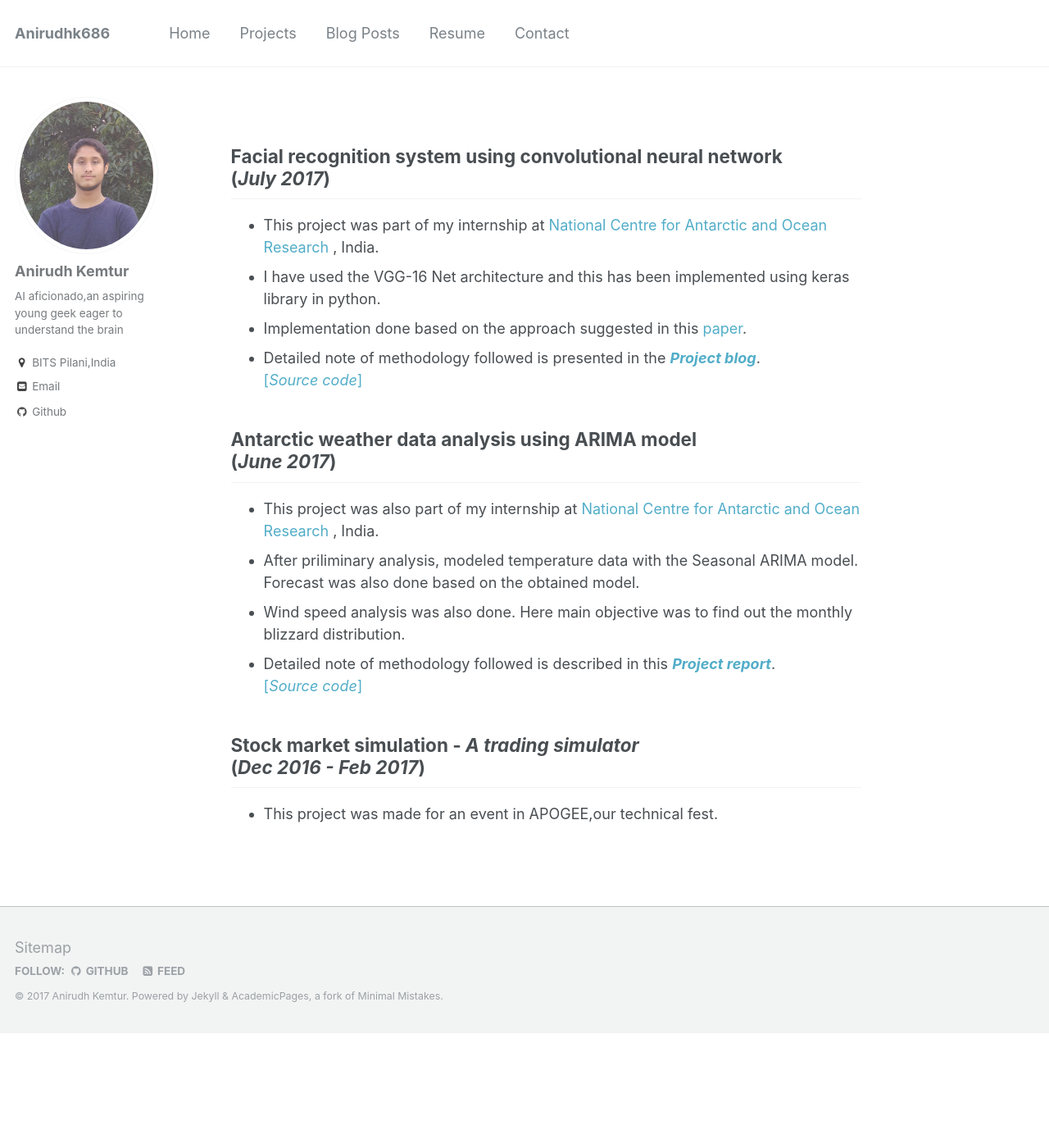
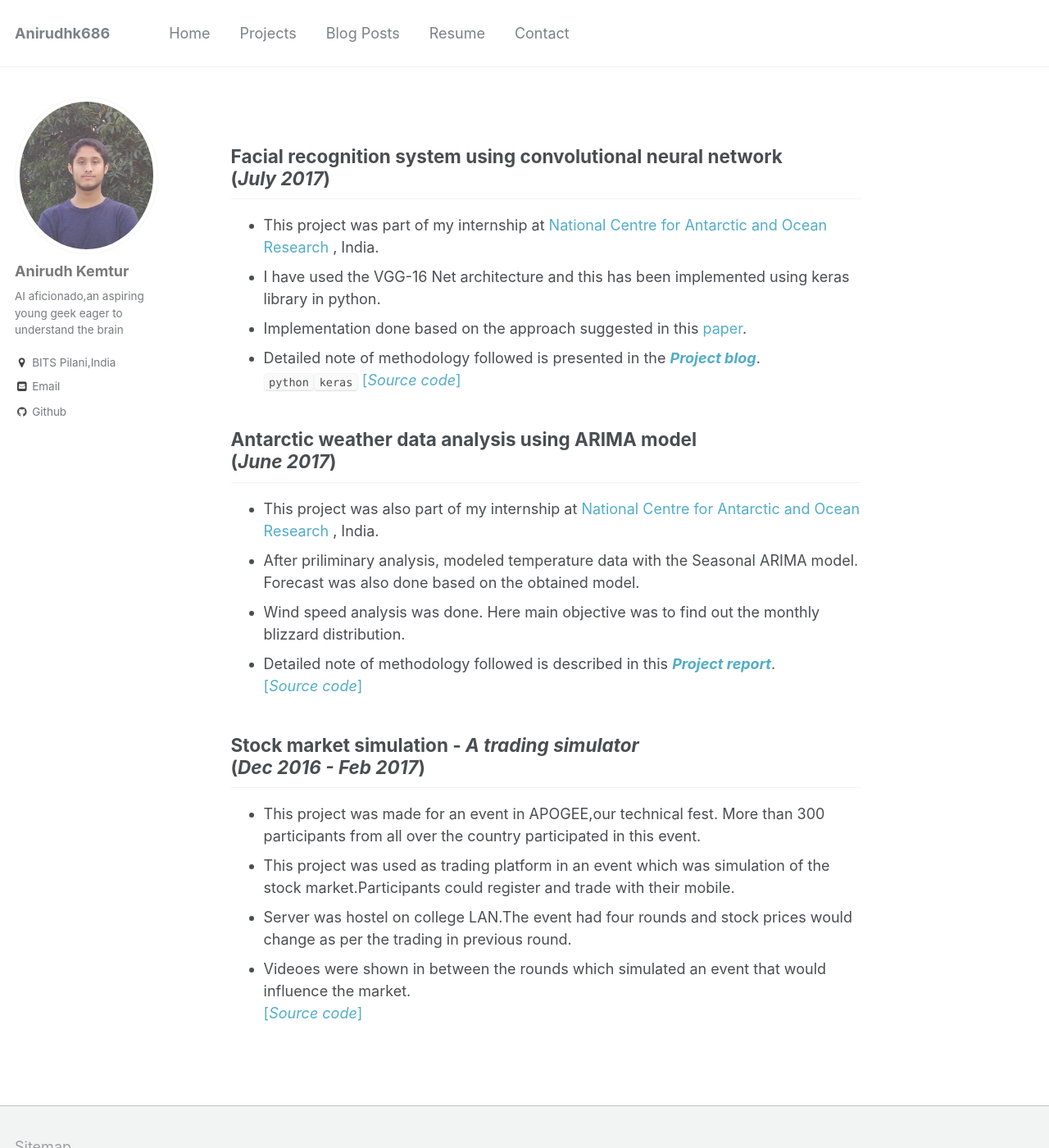
Before and after one commit to anirudhk686/anirudhk686.github.io, a Jekyll site: the page built from _pages/projects.md, in a window 1280 px wide and 1400 px high. Shown: the whole window at 82% size. Built offline with Jekyll 4.4.1, drawn with Linux system fonts in a browser that asks for light colours.

Commit message:
Update projects.md

```diff
--- a/_pages/projects.md
+++ b/_pages/projects.md
@@ -10,14 +10,19 @@ redirect_from:
 * This project was part of my internship at [National Centre for Antarctic and Ocean Research](http://www.ncaor.gov.in/) , India.
 * I have used the VGG-16 Net architecture and this has been implemented using keras library in python.
 * Implementation done based on the approach suggested in this [paper](http://www.robots.ox.ac.uk/~vgg/publications/2015/Parkhi15/parkhi15.pdf).
-* Detailed note of methodology followed is presented in the [**_Project blog_**](https://anirudhk686.github.io/facial_recognition/).<br>[[_Source code_]](https://github.com/anirudhk686/facial_recognition)
+* Detailed note of methodology followed is presented in the [**_Project blog_**](https://anirudhk686.github.io/facial_recognition/).<br>`python``keras`
+[[_Source code_]](https://github.com/anirudhk686/facial_recognition)
 
 ## Antarctic weather data analysis using ARIMA model <br>(_June 2017_)
 * This project was also part of my internship at [National Centre for Antarctic and Ocean Research](http://www.ncaor.gov.in/) , India.
 * After priliminary analysis, modeled temperature data with the Seasonal ARIMA model. Forecast was also done based on the obtained model.
-* Wind speed analysis was also done. Here main objective was to find out the monthly blizzard distribution.
+* Wind speed analysis was done. Here main objective was to find out the monthly blizzard distribution.
 * Detailed note of methodology followed is described in this [**_Project report_**](https://github.com/anirudhk686/weather_data_analysis/blob/master/Final_report.pdf).<br>
 [[_Source code_]](https://github.com/anirudhk686/weather_data_analysis)
 
 ## Stock market simulation - _A trading simulator_ <br>(_Dec 2016 - Feb 2017_)
-* This project was made for an event in APOGEE,our technical fest.
+* This project was made for an event in APOGEE,our technical fest. More than 300 participants from all over the country participated in this event.
+* This project was used as trading platform in an event which was simulation of the stock market.Participants could register and trade with their mobile.
+* Server was hostel on college LAN.The event had four rounds and stock prices would change as per the trading in previous round.
+* Videoes were shown in between the rounds which simulated an event that would influence the market.<br>
+[[_Source code_]](https://github.com/anirudhk686/SMS_2017)
```
